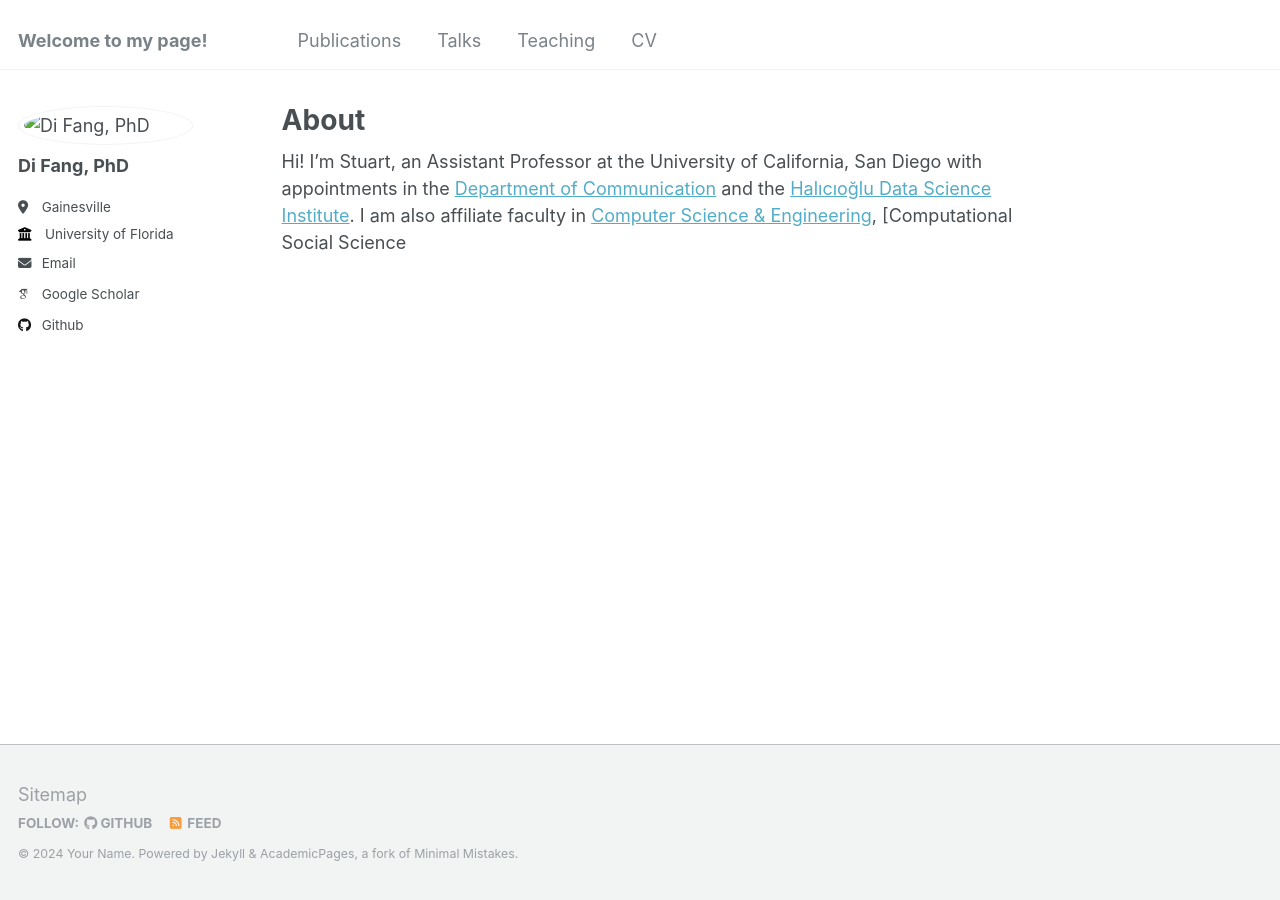
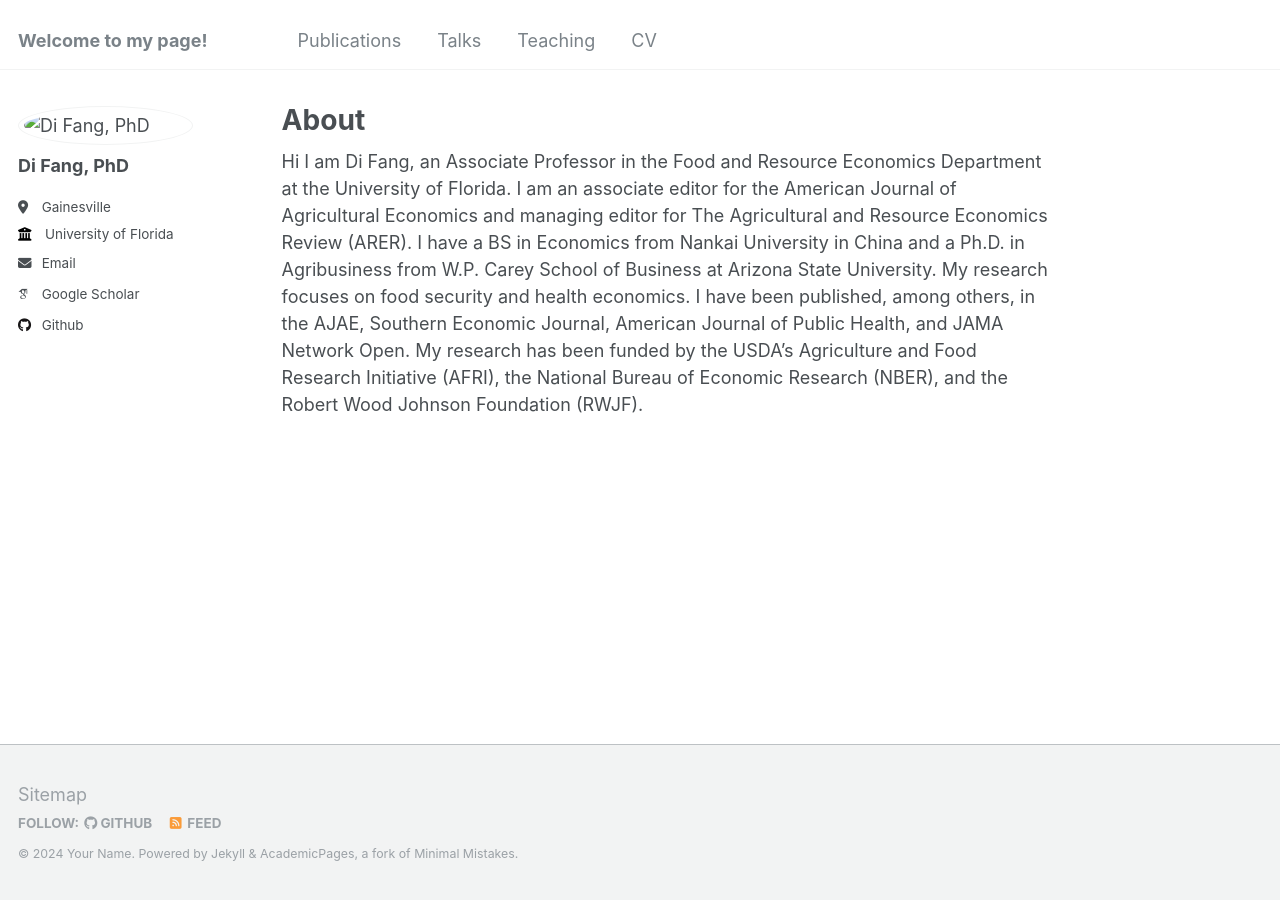
Before and after one commit to fangdi2009/mypage, a Jekyll site: the page built from _pages/about.md, in a window 1280 px wide. Built offline with Jekyll 4.4.1, drawn with Linux system fonts in a browser that asks for light colours; some web fonts are replaced.

Commit message:
Update about.md

```diff
--- a/_pages/about.md
+++ b/_pages/about.md
@@ -9,4 +9,4 @@ redirect_from:
 
 {% include base_path %}
 
-Hi! I’m Stuart, an Assistant Professor at the University of California, San Diego with appointments in the [Department of Communication](https://communication.ucsd.edu) and the [Halıcıoğlu Data Science Institute](https://datascience.ucsd.edu). I am also affiliate faculty in [Computer Science & Engineering](https://cse.ucsd.edu), [Computational Social Science
+Hi I am Di Fang, an Associate Professor in the Food and Resource Economics Department at the University of Florida. I am an associate editor for the American Journal of Agricultural Economics and managing editor for The Agricultural and Resource Economics Review (ARER). I have a BS in Economics from Nankai University in China and a Ph.D. in Agribusiness from W.P. Carey School of Business at Arizona State University. My research focuses on food security and health economics. I have been published, among others, in the AJAE, Southern Economic Journal, American Journal of Public Health, and JAMA Network Open. My research has been funded by the USDA's Agriculture and Food Research Initiative (AFRI), the National Bureau of Economic Research (NBER), and the Robert Wood Johnson Foundation (RWJF).
```
